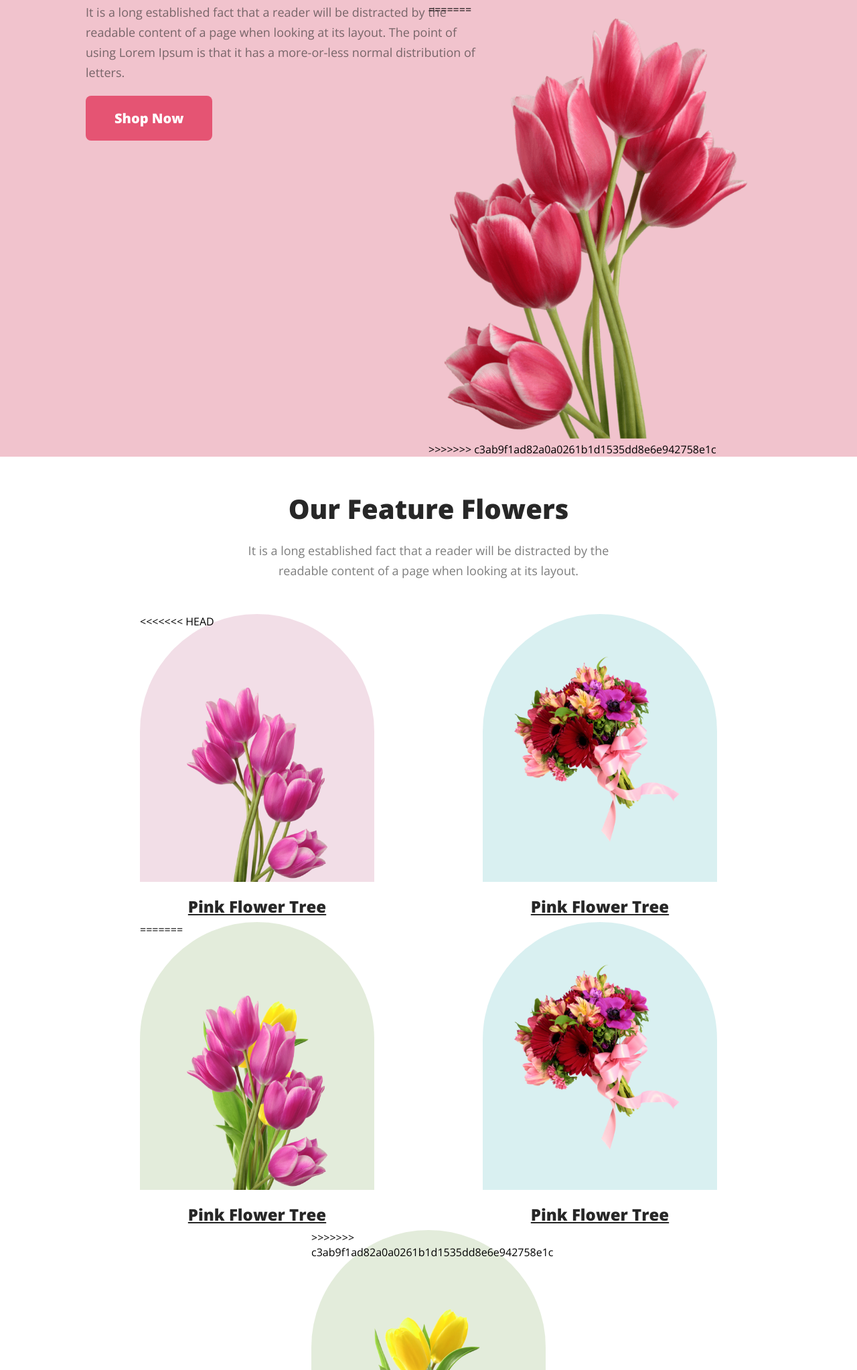
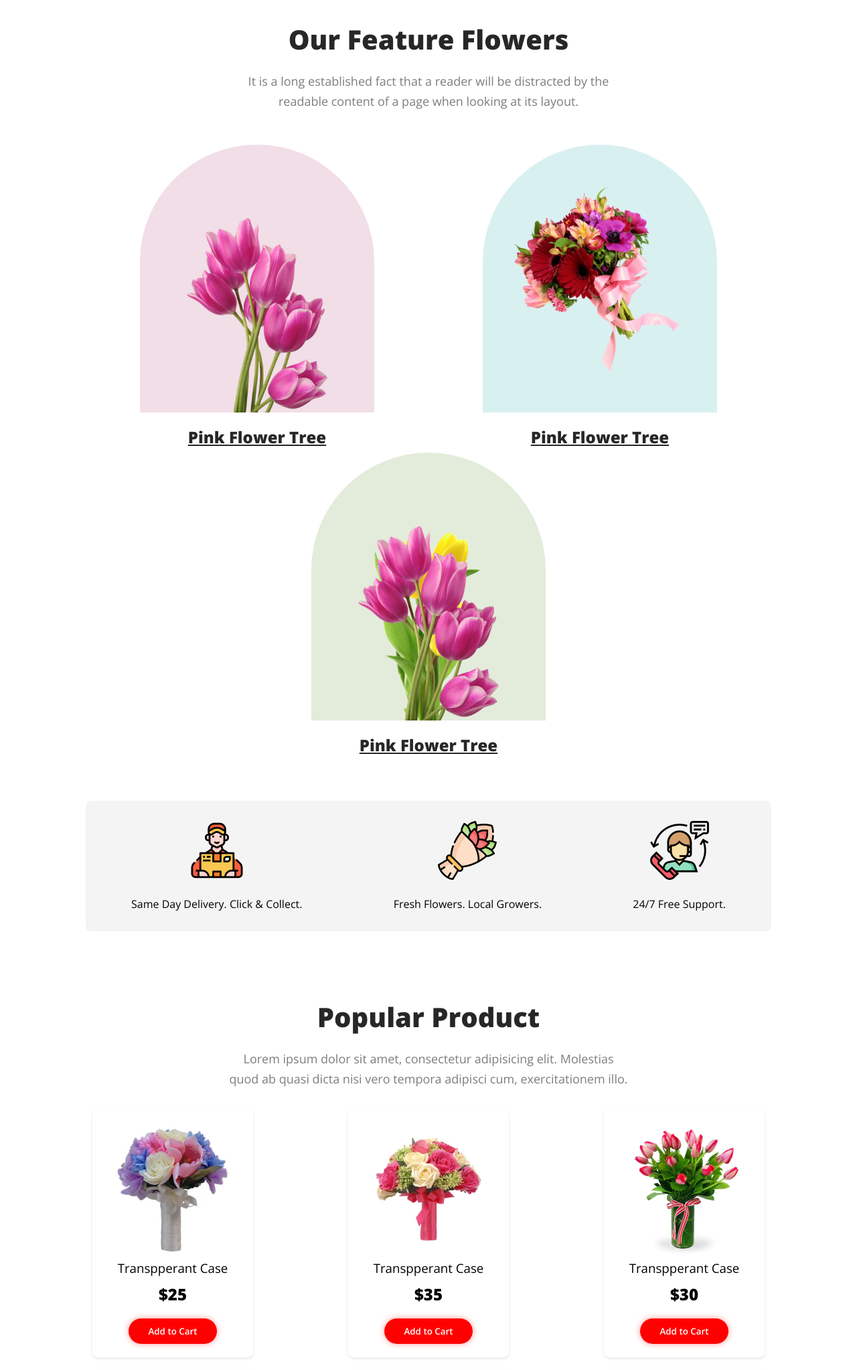
Before and after one commit to coderrahim/flower-shop-assignment, a plain HTML site: page index.html in a window 1280 px wide. Shown: the part 754-2800 px from the top of the page at 67% size. Drawn offline with nearby package versions, Linux system fonts and the light colour scheme.

Commit message:
bug fixed

```diff
--- a/index.html
+++ b/index.html
@@ -38,11 +38,7 @@
                 <button class="btn" type="button">Shop Now</button>
             </div>
             <div class="right-side">
-<<<<<<< HEAD
                 <img class="banner-img" src="img/pngwing-10.png" alt="">
-=======
-                <img class="banner-img" src="img/pngwing-10.png" alt="Banner Image">
->>>>>>> c3ab9f1ad82a0a0261b1d1535dd8e6e942758e1c
             </div>
         </div>
     </header>
@@ -57,7 +53,6 @@
 
                 <div class="feature-images">
                     <div class="bg-1 bg-pr">
-<<<<<<< HEAD
                         <img class="feature-image" src="img/pngwing-6.png" alt="">
                         <a class="feature-image-link" href="#">Pink Flower Tree</a>
                     </div>
@@ -67,18 +62,8 @@
                     </div>
                     <div class="bg-3 bg-pr">
                         <img class="feature-image" src="img/pngwing-7.png" alt="">
-=======
                         <img class="feature-image" src="img/pngwing-6.png" alt="pngwing-6">
                         <a class="feature-image-link" href="#">Pink Flower Tree</a>
-                    </div>
-                    <div class="bg-2 bg-pr">
-                        <img class="feature-image" id="feature-image" src="img/pngwing-5.png" alt="pngwing">
-                        <a href="#" class="feature-image-link">Pink Flower Tree</a>
-                    </div>
-                    <div class="bg-3 bg-pr">
-                        <img class="feature-image" src="img/pngwing-7.png" alt="pngwing">
->>>>>>> c3ab9f1ad82a0a0261b1d1535dd8e6e942758e1c
-                        <a href="#" class="feature-image-link">Pink Flower Tree</a>
                     </div>
                 </div>
 
```
